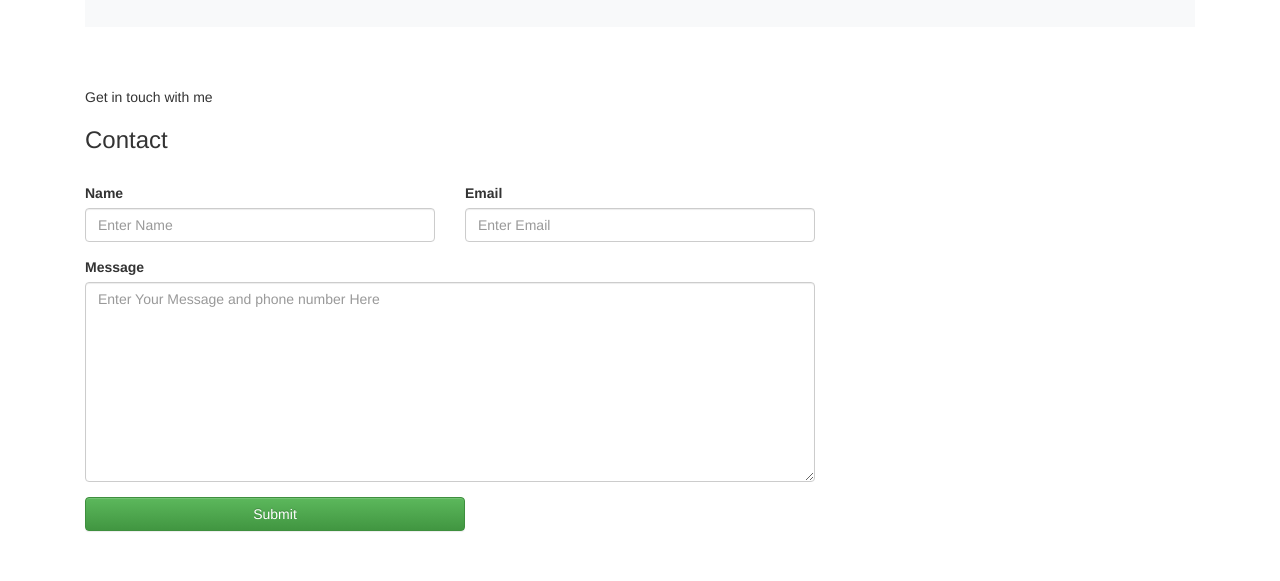
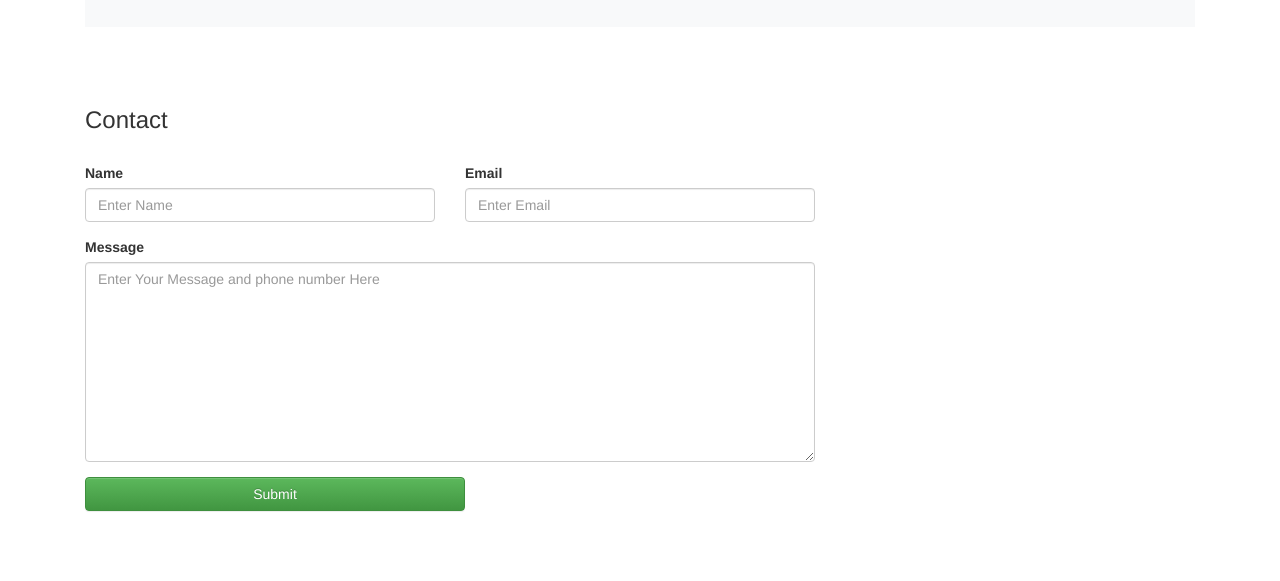
Before and after one commit to mohammedrasal/papperespappercarrybag, a plain HTML site: page index.html in a window 1280 px wide. Shown: the part 1671-2252 px from the top of the page. Drawn offline with nearby package versions, Linux system fonts and the light colour scheme.

Commit message:
Update index.html

```diff
--- a/index.html
+++ b/index.html
@@ -167,7 +167,6 @@
     <!-- Contact -->
 <section class="contact py-5" id="contact">
 	<div class="container py-lg-5">
-		<p class="paragraph">Get in touch with me</p>
 		<h3 class="heading mb-sm-5 mb-4">Contact</h3>
 		<div class="contact-form">
 			<div class="row">
```
